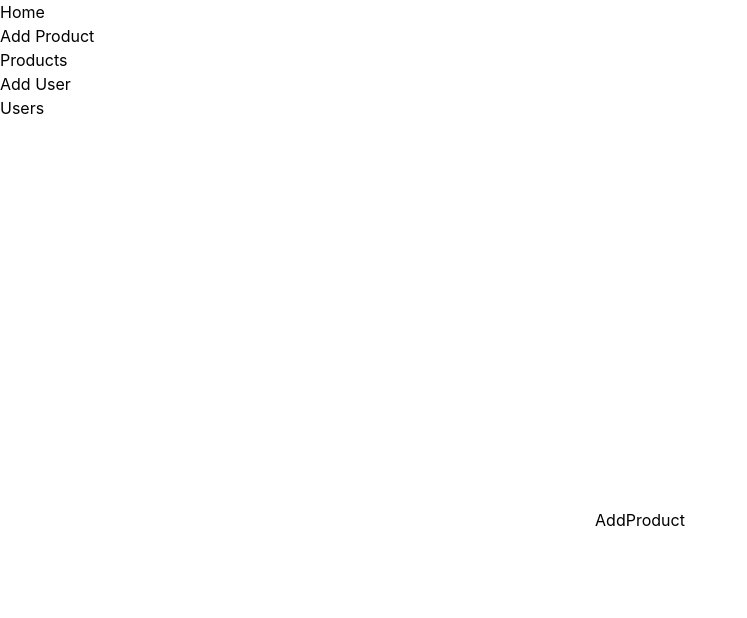
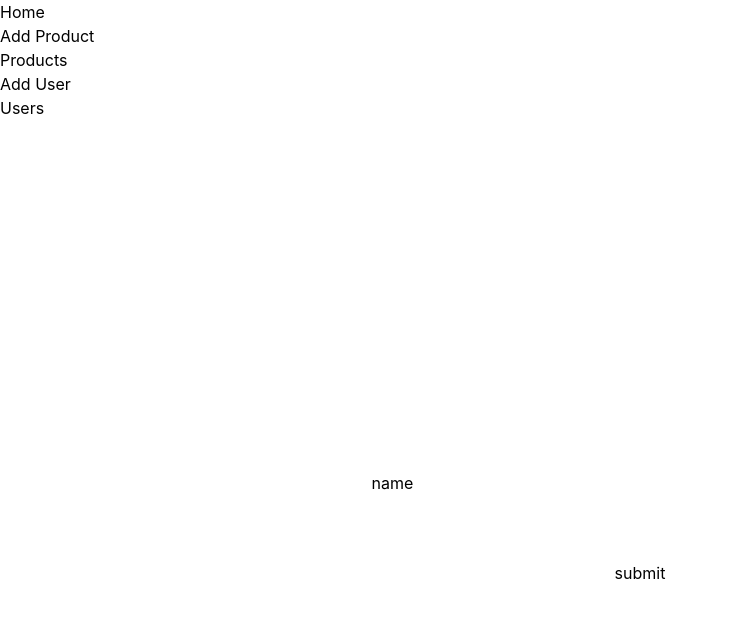
Before and after one commit to Ameer2000Mzori/Mini-React-RTK, a React (Create React App) app: page /addproduct in a window 1280 px wide. Shown: the top 618 px of the page, without its empty margins (0-747 px from the left). Built offline with nearby package versions, Linux system fonts and the light colour scheme.

Commit message:
added styling components

```diff
--- a/src/component/page/AddProduct.jsx
+++ b/src/component/page/AddProduct.jsx
@@ -1,19 +1,25 @@
 import React from 'react'
-import { Formik } from 'formik'
+import { useFormik } from 'formik'
 import { validationSchema } from './shared/validationSchema.js'
-import { StyledPageWrapper } from './shared/StyledComponents.jsx'
+import {
+  StyledPageWrapper,
+  StyledForm,
+  StyledInputsWrap,
+  StyledLabel,
+  StyledInput,
+} from './shared/StyledComponents.jsx'
 
 const AddProduct = () => {
-  const formik = new Formik({
+  const formik = new useFormik({
     initialValues: {
-      name: '',
+      productName: '',
       description: '',
       price: '',
       stock: '',
       category: '',
     },
     onSubmit: (values) => {
-      console.log(values)
+      console.log('values you input', values)
     },
     validationSchema: validationSchema,
   })
@@ -21,7 +27,28 @@ const AddProduct = () => {
   return (
     <>
       <StyledPageWrapper>
-        <div>AddProduct</div>
+        <StyledForm
+          onSubmit={(e) => {
+            e.preventDefault()
+            formik.handleSubmit()
+          }}
+        >
+          <StyledInputsWrap>
+            <StyledLabel id="productName" htmlFor="productName">
+              name
+            </StyledLabel>
+            <StyledInput
+              type="text"
+              name="productName"
+              id="productName"
+              onChange={formik.handleChange}
+              onBlur={formik.handleBlur}
+              value={formik.values.productName}
+            />
+          </StyledInputsWrap>
+
+          <button type="onsubmit">submit</button>
+        </StyledForm>
       </StyledPageWrapper>
     </>
   )
--- a/src/component/page/shared/StyledComponents.jsx
+++ b/src/component/page/shared/StyledComponents.jsx
@@ -2,9 +2,51 @@ import styled from 'styled-components'
 
 export const StyledPageWrapper = styled.div`
   height: 100vh;
-  width: 100vw;
   display: flex;
   justify-content: center;
   align-items: center;
   flex-direction: column;
 `
+
+export const StyledForm = styled.form`
+  height: 340px;
+  width: 700px;
+  border-radius: 15px;
+  display: flex;
+  flex-direction: column;
+  align-items: center;
+  justify-content: center;
+  gap: 5px;
+`
+
+export const StyledInputsWrap = styled.div`
+  height: 100px;
+  width: 90%;
+  display: flex;
+  flex-direction: column;
+  align-items: center;
+  justify-content: center;
+  gap: 5px;
+`
+
+export const StyledLabel = styled.label`
+  height: 40px;
+  width: 90%;
+  display: flex;
+  flex-direction: column;
+  align-items: start;
+  justify-content: center;
+  text-align: start;
+  padding-left: 15px;
+`
+
+export const StyledInput = styled.input`
+  height: 40px;
+  width: 90%;
+  display: flex;
+  padding-left: 15px;
+  flex-direction: column;
+  align-items: center;
+  justify-content: center;
+  text-align: start;
+`
--- a/src/component/page/shared/validationSchema.js
+++ b/src/component/page/shared/validationSchema.js
@@ -1,7 +1,7 @@
 import * as Yup from 'yup'
 
 export const validationSchema = Yup.object().shape({
-  name: Yup.string().required('name us required'),
+  productName: Yup.string().required('name us required'),
   description: Yup.string()
     .min(10, 'too short')
     .max(100, 'too high')
```
